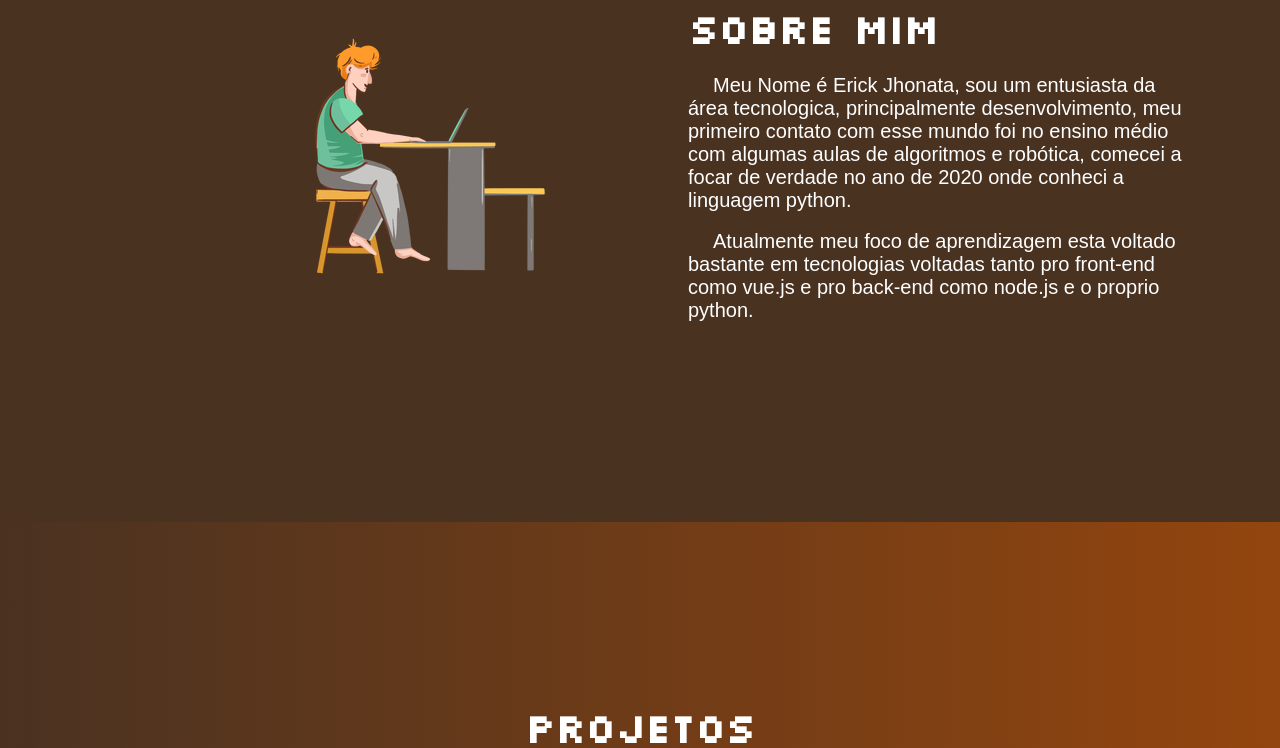
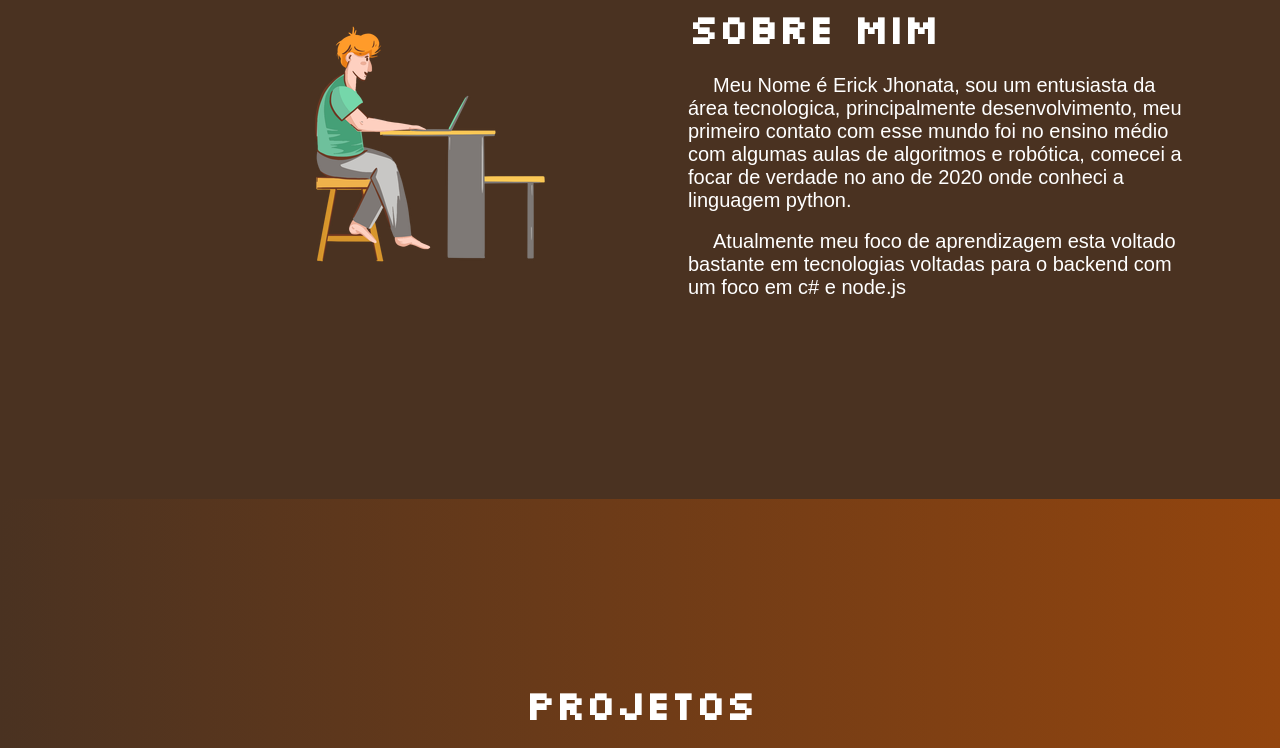
Before and after one commit to Erick-Bueno/Portfolio, a plain HTML site: page index.html in a window 1280 px wide. Shown: the part 921-1669 px from the top of the page. Drawn offline with nearby package versions, Linux system fonts and the light colour scheme.

Commit message:
Update index.html

```diff
--- a/index.html
+++ b/index.html
@@ -75,7 +75,7 @@
                 <h1 class="titulo2">Sobre Mim</h1>
                 <p class="pp">Meu Nome é Erick Jhonata, sou um entusiasta da área tecnologica, principalmente desenvolvimento, meu primeiro contato com esse mundo foi no ensino médio com algumas aulas de algoritmos e robótica, comecei a focar de verdade no ano de 2020 onde conheci a linguagem python. </p>
                 <br>
-                <p class="pp">Atualmente meu foco de aprendizagem esta voltado bastante em tecnologias voltadas tanto pro front-end como vue.js e pro back-end como node.js e o proprio python.</p>
+                <p class="pp">Atualmente meu foco de aprendizagem esta voltado bastante em tecnologias voltadas para o backend com um foco em c# e node.js</p>
 
 
 
```
